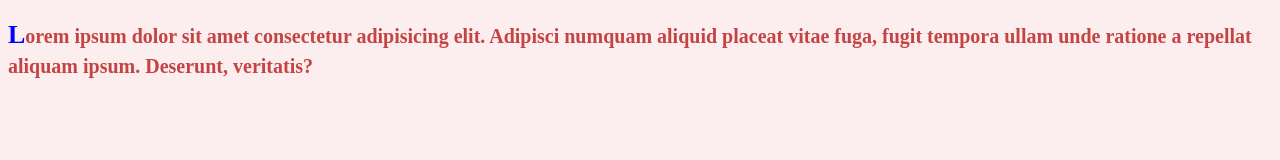
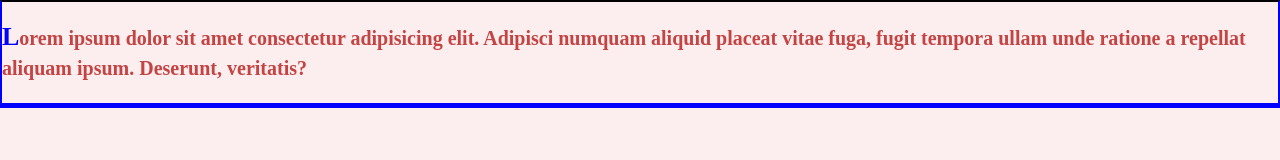
Before and after one commit to avk256/testCSS, a plain HTML site: page index.html in a window 1280 px wide. Drawn offline with Linux system fonts and the light colour scheme.

Commit message:
Set borders

```diff
--- a/assets/styles/style.css
+++ b/assets/styles/style.css
@@ -5,6 +5,12 @@ body {
     background-color: rgb(252, 238, 238);
     line-height: 30px;
 
+    margin: 0px;
+
+    border: 2px solid blue;
+    border-top-color: black;
+    border-bottom-width: 5px;
+
 }
 p::first-letter {
     font-size: 26px;
```
